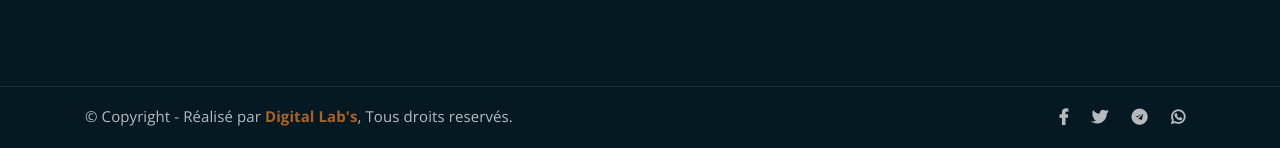
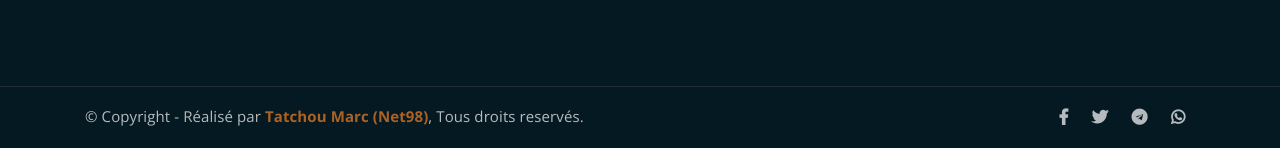
Before and after one commit to marc575/adama, a Symfony app: template templates/index.html.twig in a window 1280 px wide. Shown: the part 2383-2531 px from the top of the page. Run offline with Twig, Linux system fonts and the light colour scheme; the template is opened without the code that fills it, so the values that code supplies are empty; some libraries are stand-ins or nearby versions.

Commit message:
Update index.html.twig

```diff
--- a/templates/index.html.twig
+++ b/templates/index.html.twig
@@ -238,7 +238,7 @@
 		<div class="container">
 			<div class="row">
 				<div class="col-lg-6 col-md-12">
-					<p>&copy; Copyright - Réalisé par <a href="https://www.marco-5.1-xb-et.com/">Digital Lab's</a>,  Tous droits reservés.<br>
+					<p>&copy; Copyright - Réalisé par <a href="https://www.linkedin.com/in/marc-tatchou-85891a243">Tatchou Marc (Net98)</a>,  Tous droits reservés.<br>
 					</p>
 				</div>
 				<div class="col-lg-6 text-right col-md-12">
```
